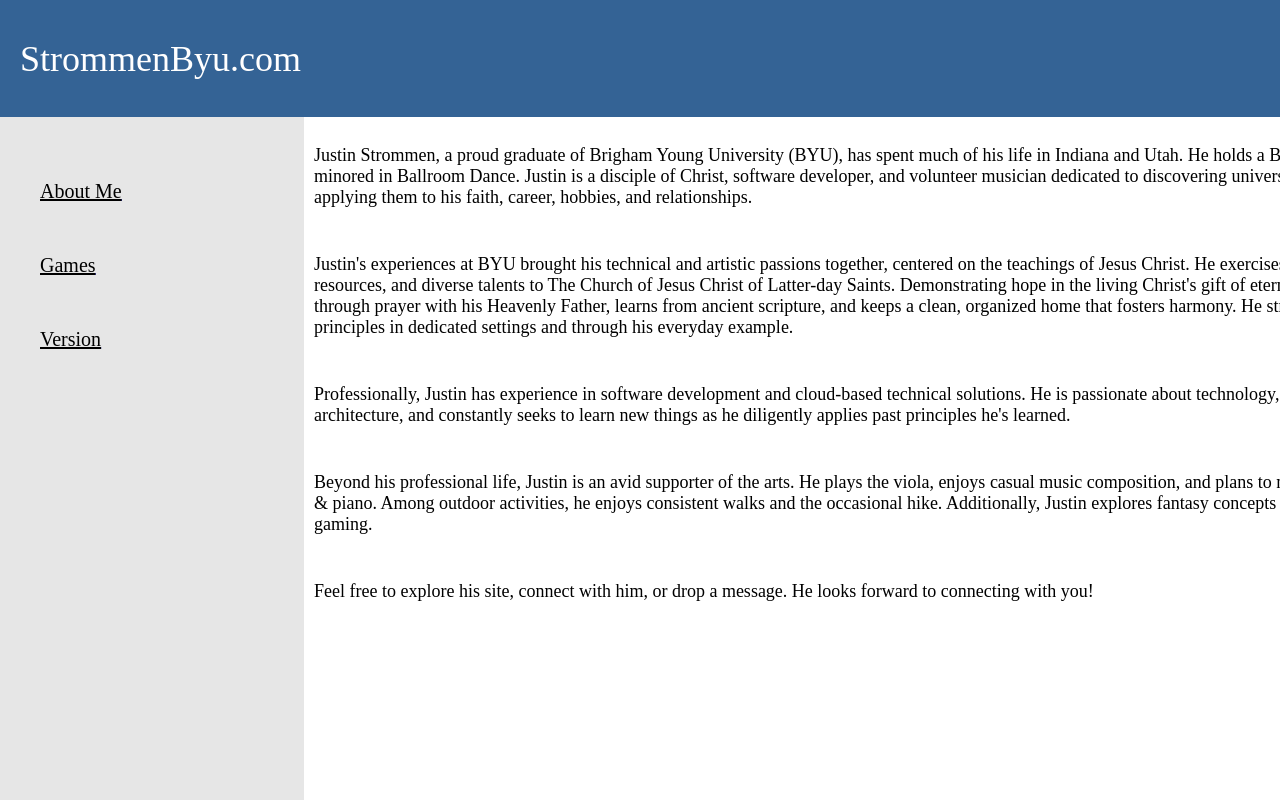
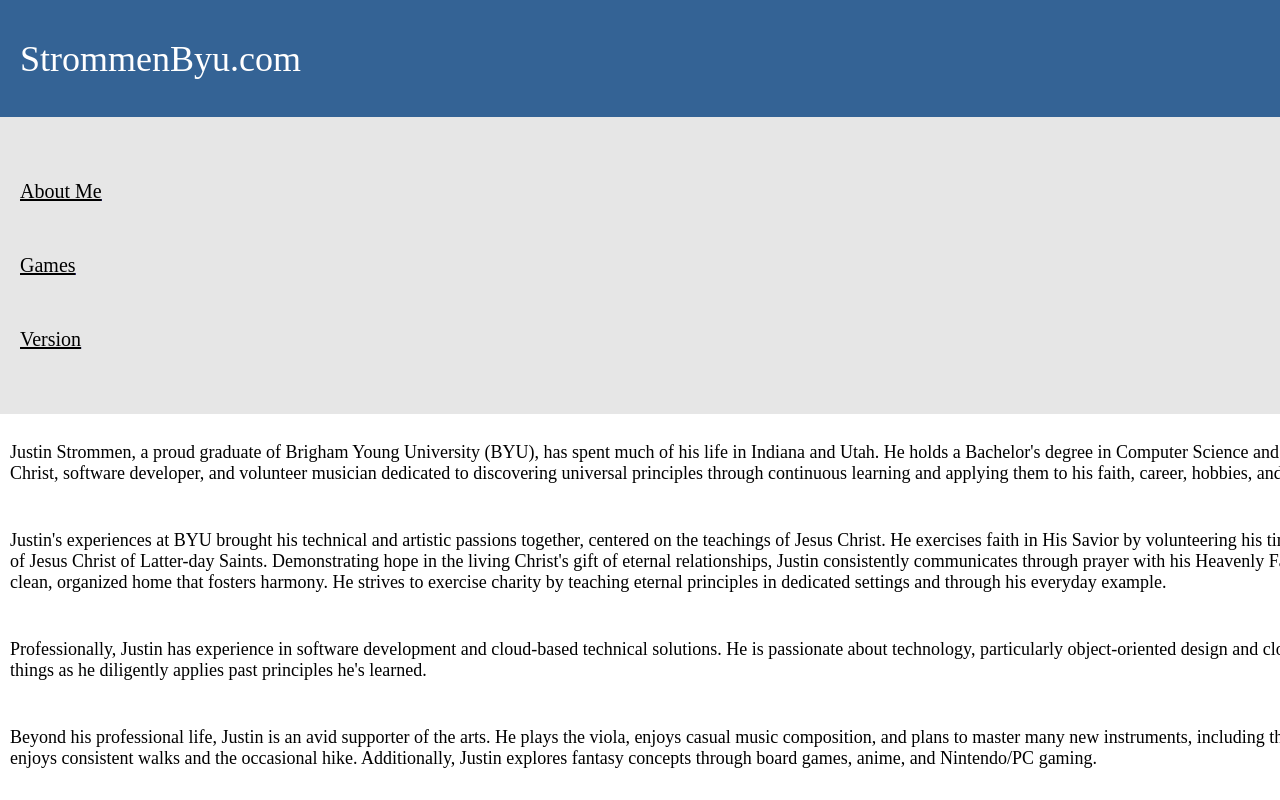
Before and after one commit to jpstrommen95/strommen-byu-app, a React (Create React App) app: page / in a window 1280 px wide. Shown: the top 800 px of the page. Built offline with nearby package versions, Linux system fonts and the light colour scheme.

Commit message:
feat(side rail): restyle side rail

```diff
--- a/src/index.css
+++ b/src/index.css
@@ -151,15 +151,15 @@ https://www.figma.com/design/rA3HpXiwjwn1FSrD0nfiGD/strommen-byu-app?node-id=431
 /* Component Styles - Nav - Side Rail */
 
 .side-nav-rail {
-  /* Warn: drift from figma */
-  float: left;
+  /* layout */
   display: flex;
-  width: 264px;
-  height: 980px;
-  padding: 50px 20px 810px 20px;
+  padding: 50px 20px;
   flex-direction: column;
-  align-items: center;
-  flex-shrink: 0;
+  align-items: flex-start;
+  gap: 10px;
+  align-self: stretch;
+
+  /* style */
   background: var(--neutral-100, #E6E6E6);
 }
 
```
